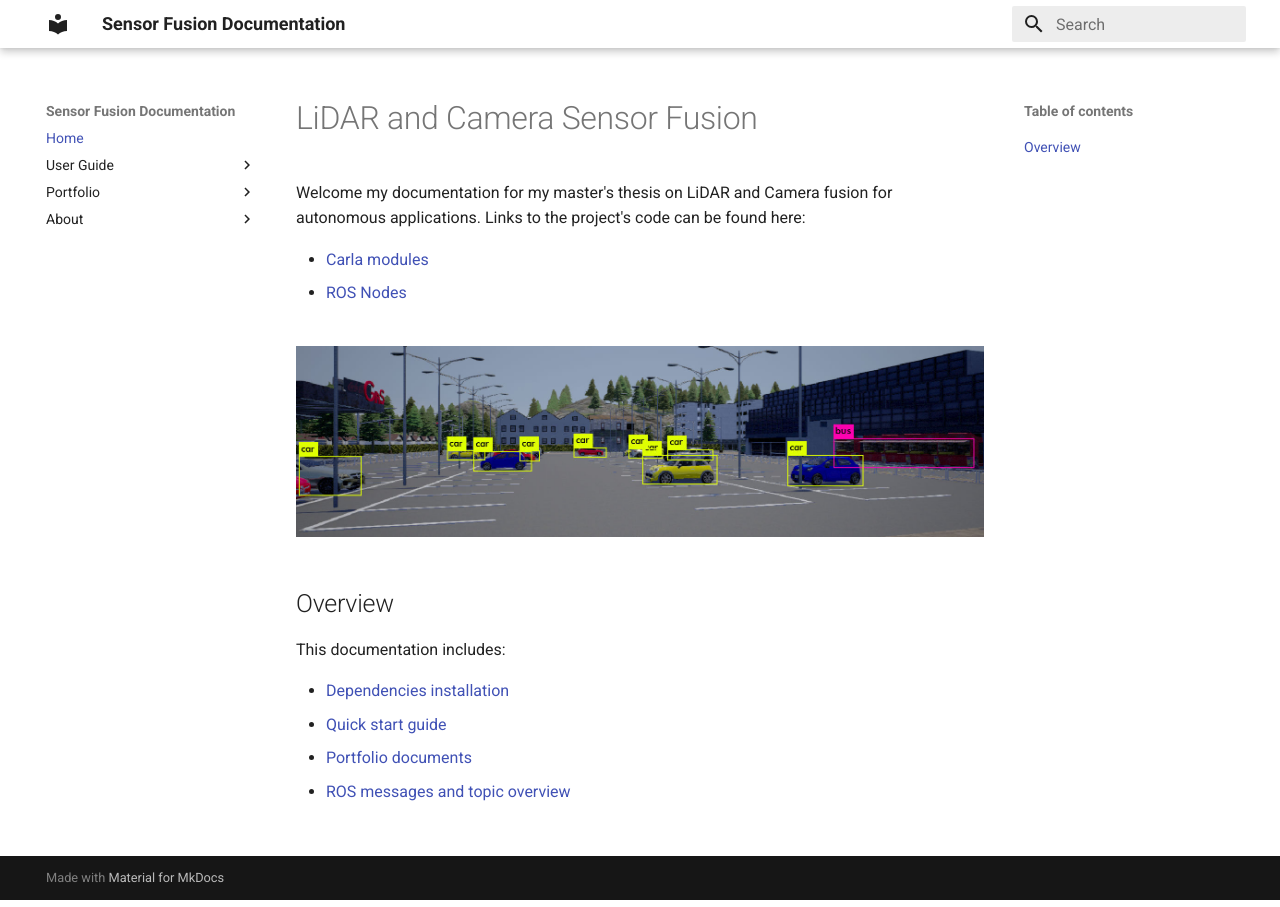
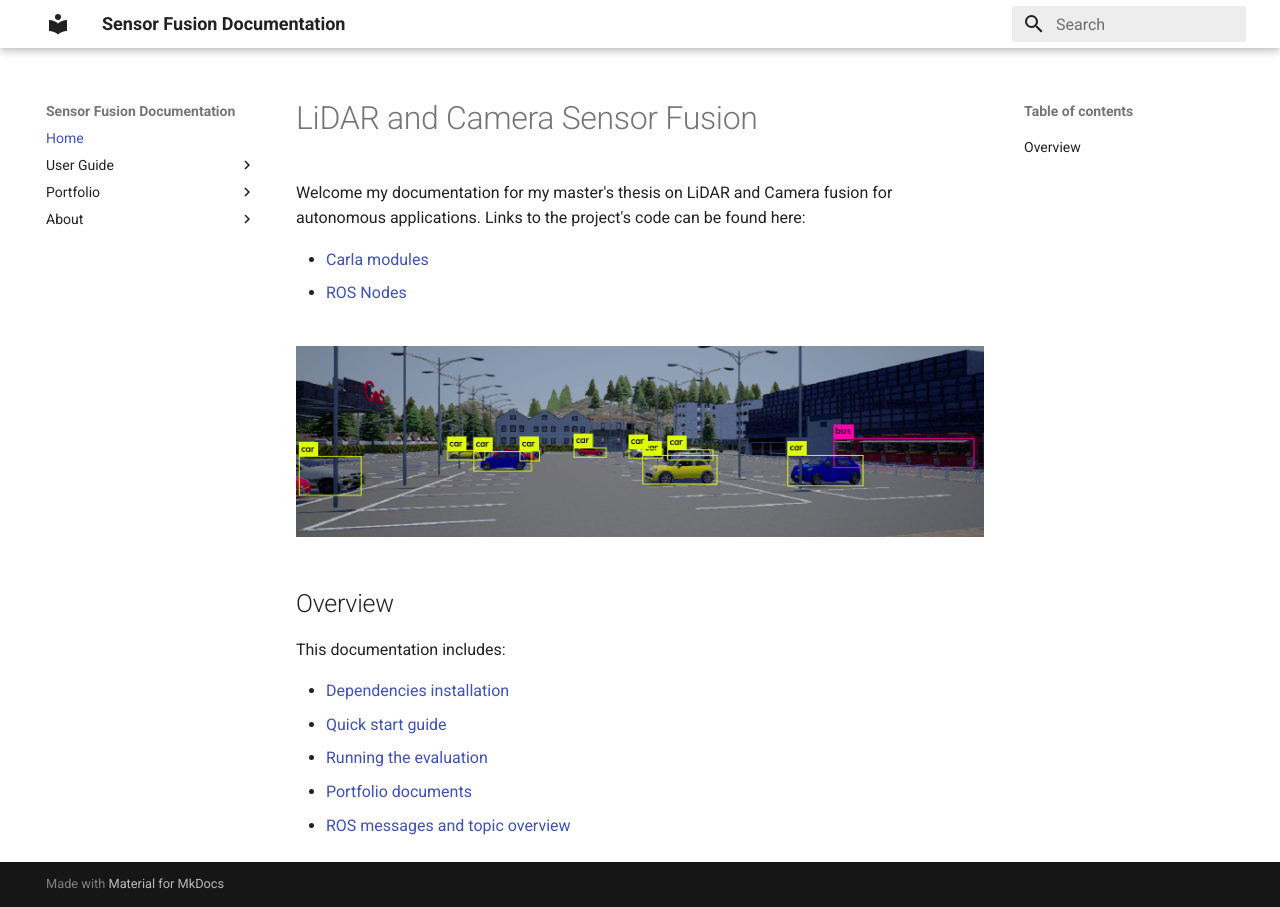
Before and after one commit to Dieter97/SensorFusion_Carla, an MkDocs documentation site: the page built from docs/index.md, in a window 1280 px wide. Built offline with MkDocs 1.6.1 and Material for MkDocs 9.7.7, drawn with Linux system fonts in a browser that asks for light colours; old or Windows-style settings are respelled for this version of MkDocs.

Commit message:
Updated doc

```diff
--- a/docs/index.md
+++ b/docs/index.md
@@ -13,5 +13,6 @@ This documentation includes:
 
 * [Dependencies installation](installation.md)
 * [Quick start guide](start.md)
+* [Running the evaluation](evaluation.md)
 * [Portfolio documents](docs.md)
 * [ROS messages and topic overview](ros.md)
```
